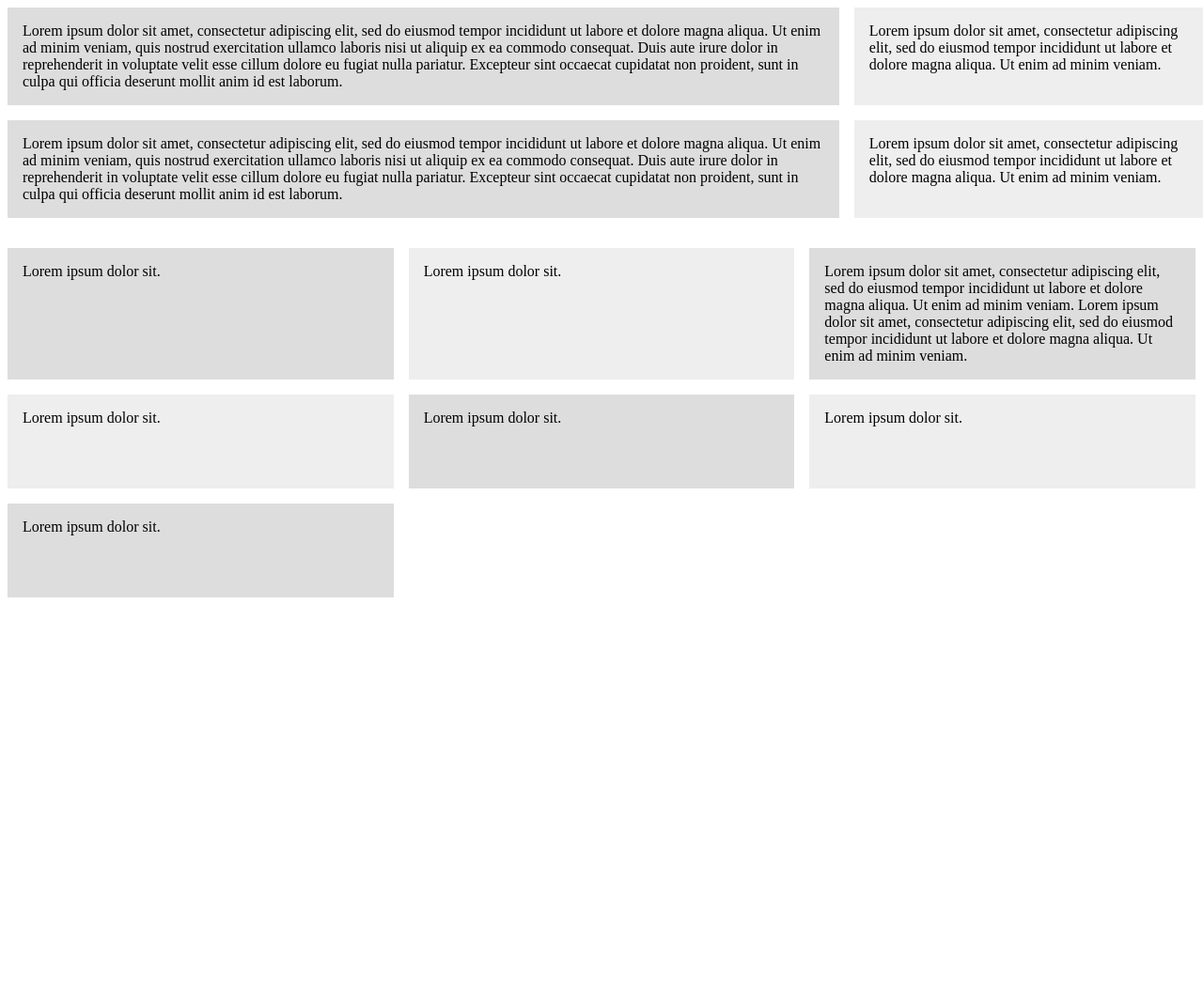
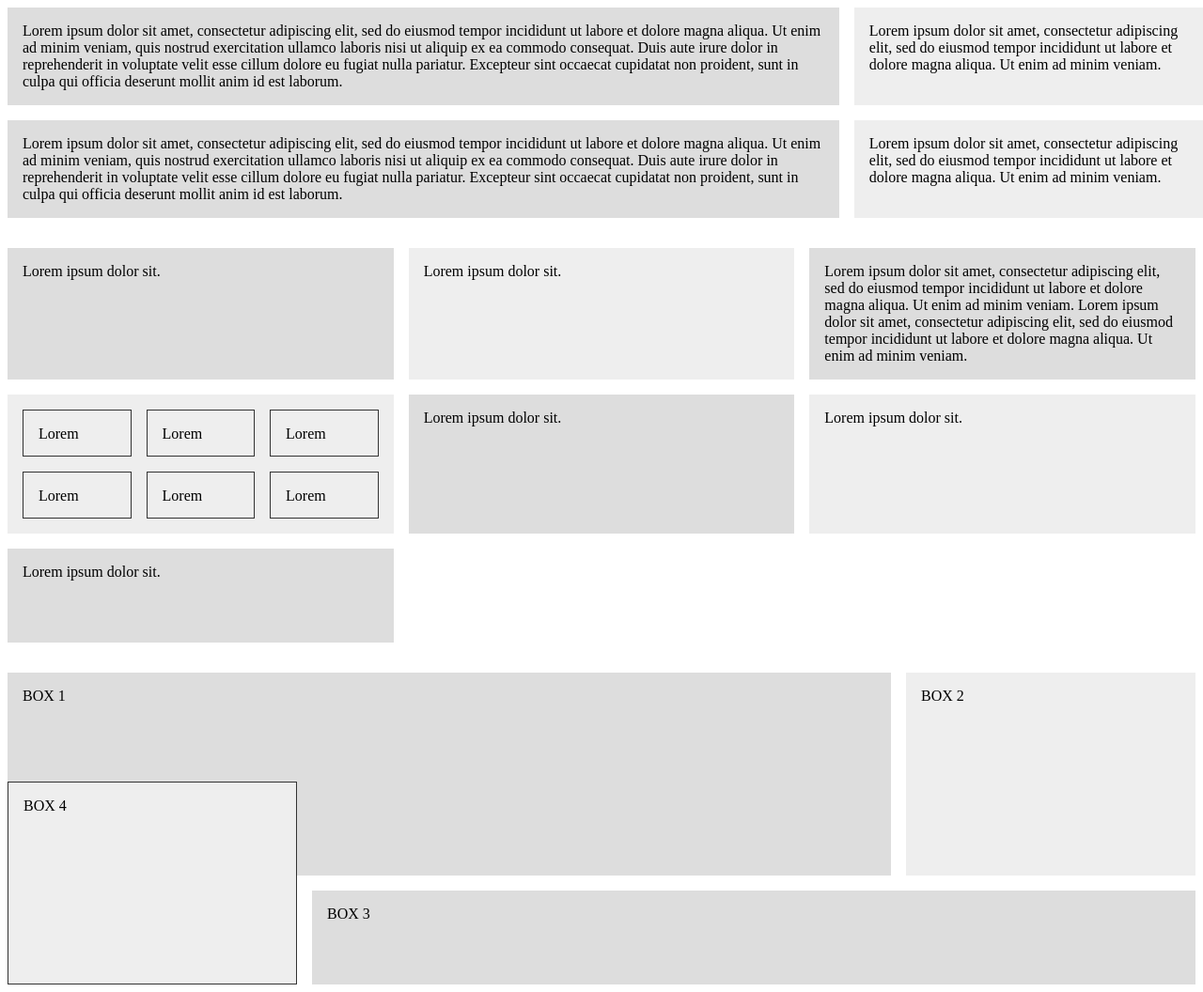
Before and after one commit to maxravel/cssGrid, a plain HTML site: page index.html in a window 1280 px wide. Shown: the whole page at 94% size. Before the commit the page ends 800 px from the top, so only its background shows below. Drawn offline with Linux system fonts and the light colour scheme.

Commit message:
completed basics

```diff
--- a/css/style.css
+++ b/css/style.css
@@ -18,6 +18,7 @@
 }
 
 
+
 .wrapper2{
     margin-top:2em;
     display:grid;
@@ -36,3 +37,61 @@
 .wrapper2 > div:nth-child(odd){
     background: #ddd;
 }
+
+.nested{
+    display:grid;
+    grid-template-columns: repeat(3, 1fr);
+    grid-auto-rows: 50px;
+    grid-gap:1em;
+}
+
+.nested > div{
+    border: 1px solid #333;
+    padding:1em;
+}
+
+
+
+.wrapper3{
+    margin-top:2em;
+    display:grid;
+    grid-template-columns: 1fr 2fr 1fr;
+    grid-auto-rows: minmax(100px, auto);
+    grid-gap: 1em;
+    justify-items: stretch; /* start, end, center*/
+    align-items: stretch;
+}
+
+.wrapper3 > div{
+    background: #eee;
+    padding: 1em;
+}
+
+.wrapper3 > div:nth-child(odd){
+    background: #ddd;
+}
+
+.box1{
+    /* align-self:start; */
+    grid-column:1/3;
+    grid-row:1/3;
+}
+
+.box2{
+    /* justify-self:end; */
+    grid-column:3;
+    grid-row:1/3;
+}
+
+.box3{
+    /* justify-self:center; */
+    grid-column:2/4;
+    grid-row:3;
+}
+
+.box4{
+    /* align-self:center; */
+    grid-column:1;
+    grid-row:2/4;
+    border:1px solid #333;
+}
--- a/index.html
+++ b/index.html
@@ -32,8 +32,13 @@
         <div>
             Lorem ipsum dolor sit amet, consectetur adipiscing elit, sed do eiusmod tempor incididunt ut labore et dolore magna aliqua. Ut enim ad minim veniam. Lorem ipsum dolor sit amet, consectetur adipiscing elit, sed do eiusmod tempor incididunt ut labore et dolore magna aliqua. Ut enim ad minim veniam.
         </div>
-        <div>
-            Lorem ipsum dolor sit.
+        <div class="nested">
+            <div>Lorem</div>
+            <div>Lorem</div>
+            <div>Lorem</div>
+            <div>Lorem</div>
+            <div>Lorem</div>
+            <div>Lorem</div>
         </div>
         <div>
             Lorem ipsum dolor sit.
@@ -45,5 +50,11 @@
             Lorem ipsum dolor sit.
         </div>
     </div>
+    <div class="wrapper3">
+        <div class="box box1">BOX 1</div>
+        <div class="box box2">BOX 2</div>
+        <div class="box box3">BOX 3</div>
+        <div class="box box4">BOX 4</div>
+    </div>
 </body>
 </html>
```
